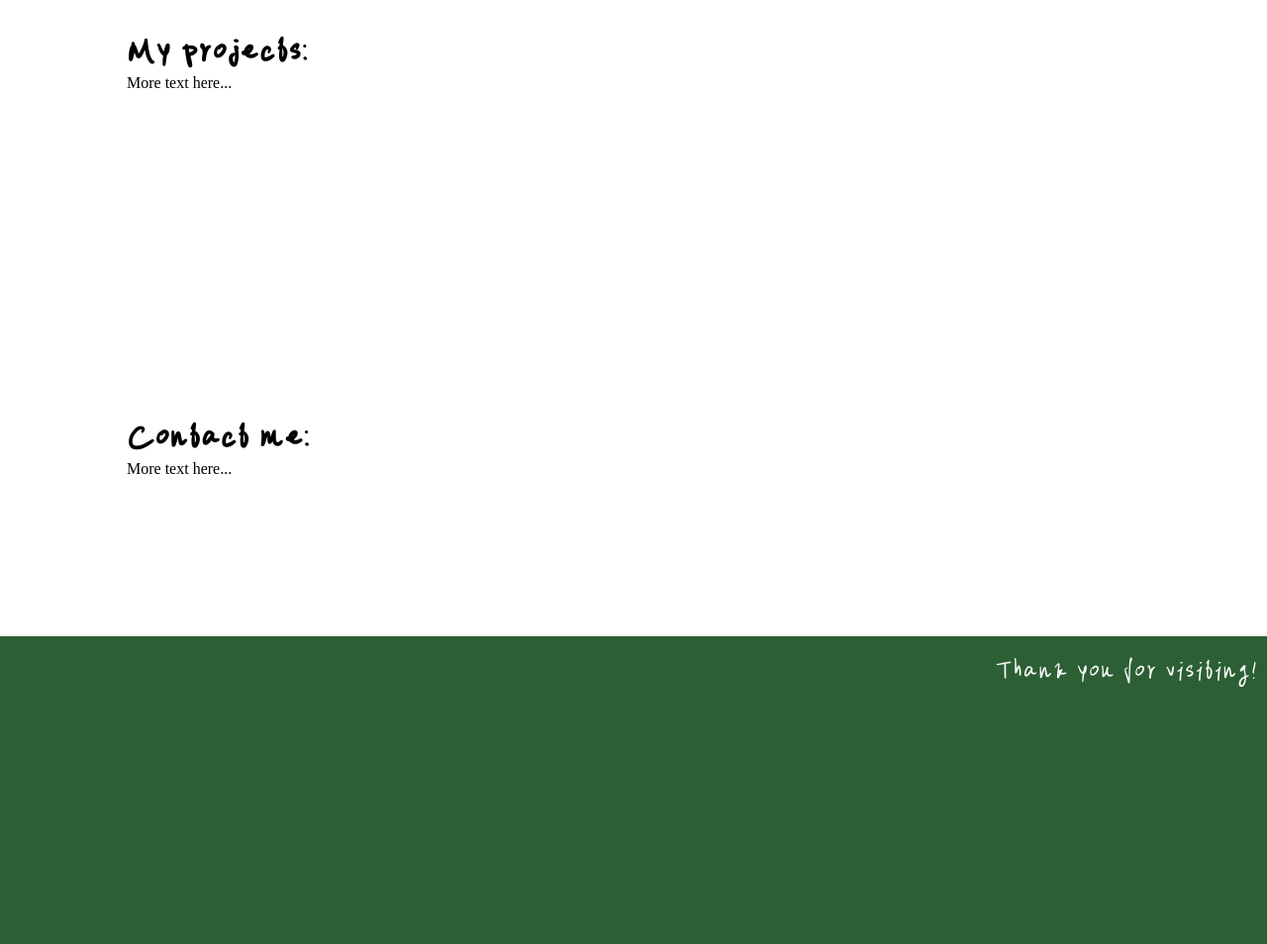
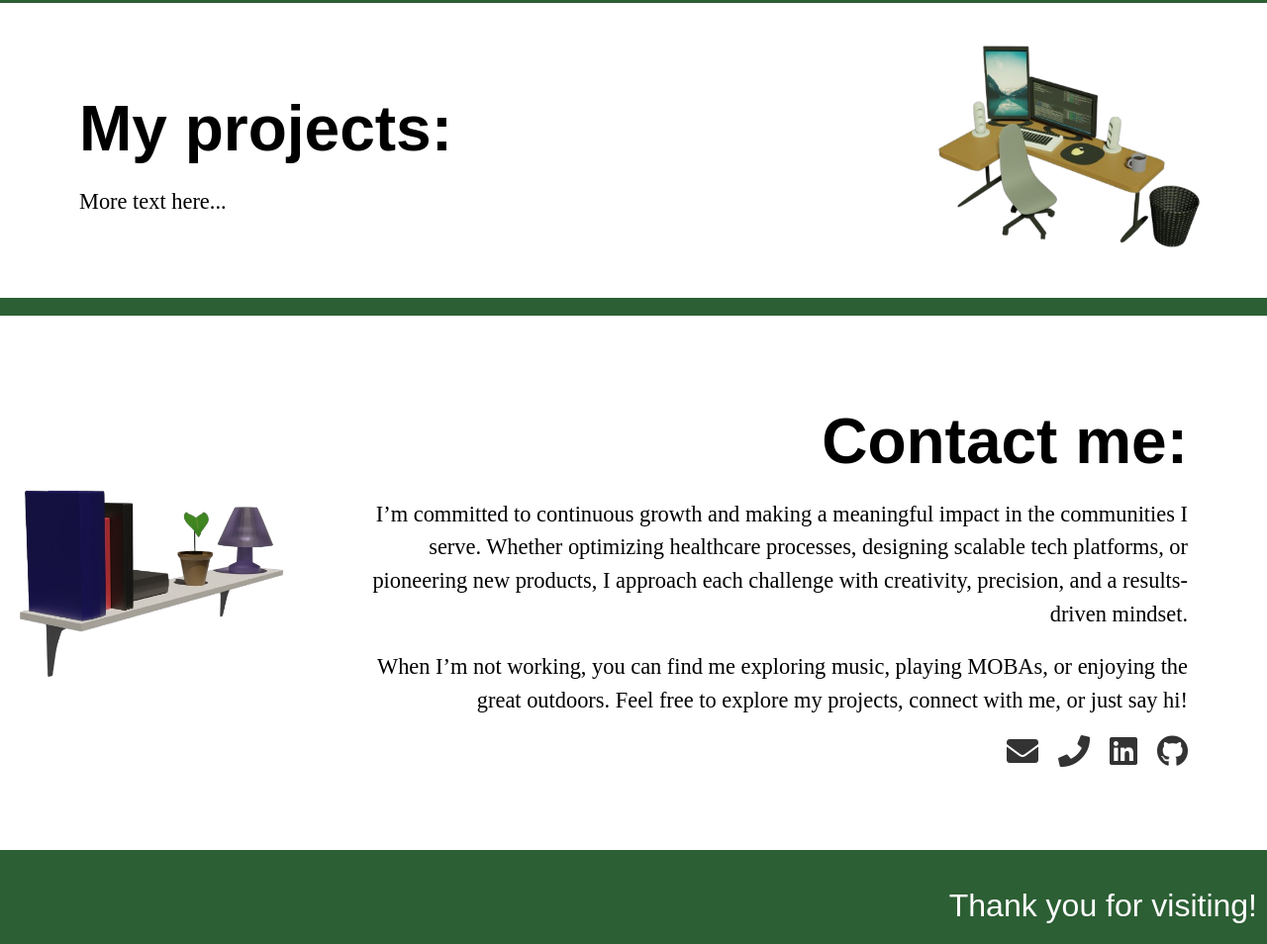
Before and after one commit to LesenmiaoYu/LesenmiaoYu.github.io, a website built with Vite: page index.html in a window 1280 px wide. Shown: the part 1757-2711 px from the top of the page at 99% size. Before the commit the page ends 2453 px from the top, so only its background shows below. Built offline with nearby package versions, Linux system fonts and the light colour scheme; files whose address does not match are found by name.

Commit message:
Fill in content & enable modal for projects

```diff
--- a/index.html
+++ b/index.html
@@ -3,6 +3,7 @@
   <head>
     <meta charset="UTF-8" />
     <link rel="icon" type="image/svg+xml" href="/vite.svg" />
+    <link href="https://cdnjs.cloudflare.com/ajax/libs/font-awesome/5.15.4/css/all.min.css" rel="stylesheet">
     <meta name="viewport" content="width=device-width, initial-scale=1.0" />
     <title>Vite App</title>
   </head>
@@ -20,30 +21,77 @@
     </div>
 
     <div id="content">
-      <section>
+      <!-- Section 1: Text left, image right -->
+      <section class="content-section image-right">
+        <div class="text-container">
           <h1>As way of introduction:</h1>
-        <p>Here is some content.</p>
+          <p>Hello! I'm Lesenmiao "David" Yu, a passionate professional at the intersection of Computer Science, Business Administration, and Psychology. With a GPA of 3.9 and dual degrees from the University of Southern California, I bring a unique blend of technical expertise, business acumen, and a deep understanding of human behavior to everything I do.</p>
+          <p>Over the years, I’ve honed my skills across diverse roles, from developing innovative tech solutions as a Full-Stack Web Developer to leading business transformation projects as a Product Manager. My experience spans product management, data analytics, and marketing strategy, always with a focus on leveraging cutting-edge technology to drive measurable results.</p>
+
+        </div>
+        <div class="image-container">
+          <img src="./public/personal.png" alt="Introduction Image" />
+        </div>
       </section>
-      <section>
+      <br/>
+
+      <!-- Section 2: Image left, text right -->
+      <section class="content-section image-left">
+        <div class="image-container">
+          <img src="./public/flowers.png" alt="Experience Image" />
+        </div>
+        <div class="text-container">
           <h1>My experience:</h1>
           <p>More text here...</p>
+        </div>
       </section>
-      <section>
+      <br/>
+
+      <!-- Section 3: Text left, image right -->
+      <section class="content-section image-right">
+        <div class="text-container">
           <h1>My projects:</h1>
           <p>More text here...</p>
+        </div>
+        <div class="image-container">
+          <img src="./public/desk.png" alt="Projects Image" />
+        </div>
       </section>
-      <section>
+      <br/>
+
+      <!-- Section 4: Image left, text right -->
+      <section class="content-section image-left">
+        <div class="image-container">
+          <img src="./public/contact.png" alt="Contact Image" />
+        </div>
+        <div class="text-container">
           <h1>Contact me:</h1>
-        <p>More text here...</p>
+          <p>I’m committed to continuous growth and making a meaningful impact in the communities I serve. Whether optimizing healthcare processes, designing scalable tech platforms, or pioneering new products, I approach each challenge with creativity, precision, and a results-driven mindset.</p>
+          <p>When I’m not working, you can find me exploring music, playing MOBAs, or enjoying the great outdoors. Feel free to explore my projects, connect with me, or just say hi!</p>
+          <br/>
+          <div class="contact-icons">
+            <a href="mailto:dyu18149@usc.edu" target="_blank">
+              <i class="fas fa-envelope" title="Email"></i>
+            </a>
+            <a href="tel:+12138003788" target="_blank">
+              <i class="fas fa-phone" title="Phone"></i>
+            </a>
+            <a href="https://www.linkedin.com/in/Lesenmiao-Yu" target="_blank">
+              <i class="fab fa-linkedin" title="LinkedIn"></i>
+            </a>
+            <a href="https://github.com/LesenmiaoYu" target="_blank">
+              <i class="fab fa-github" title="GitHub"></i>
+            </a>
+          </div>
+        </div>
       </section>
+      <br/>
     </div>
 
     <footer id="footer">
       Thank you for visiting!
     </footer>
 
-
-
     <script type="module" src="/main.js"></script>
 
   </body>
--- a/style.css
+++ b/style.css
@@ -1,17 +1,20 @@
-/* Reset margin, padding, and box-sizing for all elements */
+
 * {
   margin: 0;
   padding: 0;
   box-sizing: border-box;
 }
 
+@font-face {
+  font-family: 'MyCustomFont';
+  src: url('./Mywriting-Regular.ttf') format('truetype');
+}
+
 /* Body styling with a new background */
 body {
-  height: 300vh; /* Adjust height for total scrollable area */
+  height: auto; /* Adjust height for total scrollable area */
   overflow-y: scroll; /* Enable vertical scrolling */
   background-color: #2c5f34; /* Replace with your desired background color */
-  /* For a background image, uncomment the following line: */
-  /* background: url('path-to-your-image.jpg') no-repeat center center fixed; */
   background-size: cover; /* Ensures the background image covers the viewport */
 }
 
@@ -59,6 +62,14 @@ body {
   color: #ffffff; /* White text color for contrast */
 }
 
+#footer {
+  position: relative; /* Relative to the content flow */
+  text-align: right; /* Align text to the right */
+  margin: 20px 10px; /* Add some spacing around the footer */
+  font-size: 2rem; /* Adjust the font size */
+  color: #ffffff; /* Use the same dark green color for consistency */
+  font-family: 'MyCustomFont', sans-serif; /* Apply the custom font */
+}
 
 /* Content section after the 3D experience */
 #content {
@@ -70,31 +81,108 @@ body {
 
 #content h1 {
   font-family: 'MyCustomFont', sans-serif;
-  font-size: 2.5rem; /* Smaller text size for the subtext */
+  font-size: 4rem; /* Smaller text size for the subtext */
   margin: 10px 0 0; /* Add slight spacing below the heading */
   padding: 0; /* Remove default paddings */
   color: #000000; /* White text color for contrast */
 }
 
-#footer {
-  position: relative; /* Relative to the content flow */
-  text-align: right; /* Align text to the right */
-  margin: 20px 10px; /* Add some spacing around the footer */
-  font-size: 2rem; /* Adjust the font size */
-  color: #ffffff; /* Use the same dark green color for consistency */
-  font-family: 'MyCustomFont', sans-serif; /* Apply the custom font */
+#content p {
+  font-size: 1.4rem; /* Smaller text size for the subtext */
+  margin: 20px 0 0; /* Add slight spacing below the heading */
+  padding: 0; /* Remove default paddings */
+  color: #000000; /* White text color for contrast */
+  line-height: 1.5;
 }
 
 
+
+
 /* General styling for sections */
-section {
-  padding: 20vh 10vw; /* Add space around section content */
-  background-color: white; /* Optional: set background color for content */
-  color: black; /* Optional: ensure text is visible */
+section.content-section {
+  display: flex; /* Use Flexbox for horizontal layout */
+  align-items: center; /* Vertically center align items */
+  background-color: white; /* Set background color for content */
+  color: black; /* Ensure text is visible */
+  width: 100%; /* Full width for the section */
+  margin: 0; /* Remove extra spacing */
 }
 
+/* Image on the right */
+.image-right {
+  flex-direction: row; /* Default order: text first, image second */
+}
 
-@font-face {
-  font-family: 'MyCustomFont';
-  src: url('./public/Mywriting-Regular.ttf') format('truetype');
+.image-right .text-container {
+  text-align: left; /* Align text to the left */
 }
+
+.image-right .image-container {
+  order: 2; /* Explicitly place the image on the right */
+}
+
+/* Image on the left */
+.image-left {
+  flex-direction: row-reverse; /* Reverse order: image first, text second */
+}
+
+.image-left .text-container {
+  text-align: right; /* Align text to the right */
+}
+
+.image-left .image-container {
+  order: 1; /* Explicitly place the image on the left */
+}
+
+/* Text Container Styling */
+.text-container {
+  flex: 3; /* Text takes up 3 parts of the space */
+  padding: 5rem 5rem; /* Increased padding for better readability */
+
+}
+
+/* Image Container Styling */
+.image-container {
+  flex: 1; /* Image takes up 1 part of the space */
+  display: flex; /* Ensure proper alignment within */
+  justify-content: center; /* Center the image inside the container */
+}
+
+.image-container img {
+  height: 30vh; /* Maintain aspect ratio */
+  width: auto;
+  display: block; /* Remove inline space */
+}
+
+#contact {
+  text-align: center;
+  margin: 50px 0;
+  padding: 20px;
+}
+
+#contact h2 {
+  font-size: 2rem;
+  color: #333;
+  margin-bottom: 20px;
+}
+
+.contact-icons {
+  display: flex;
+  justify-content: right;
+  gap: 20px; /* Spacing between icons */
+}
+
+.contact-icons a {
+  font-size: 2rem; /* Size of icons */
+  color: #333; /* Default color */
+  text-decoration: none;
+  transition: color 0.3s ease; /* Smooth color transition */
+}
+
+.contact-icons a:hover {
+  color: #007bff; /* Highlight color on hover */
+}
+
+.contact-icons i {
+  cursor: pointer;
+}
```
Also changed, not shown: public/contact.png (added), public/desk.png (added), public/flowers.png (added), public/personal.png (added). Lines whose indentation alone changed are shown as unchanged.
